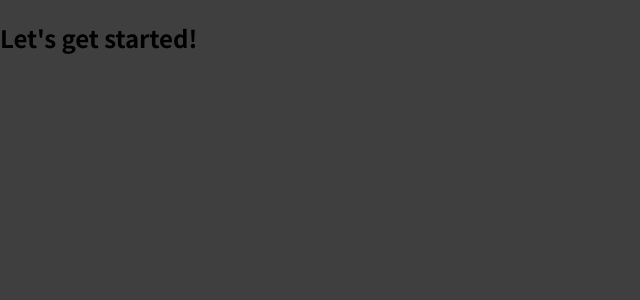
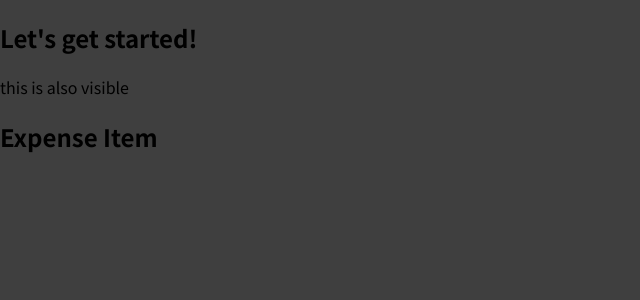
Before and after one commit to sameh-abdelhalem/react-journey, a JavaScript app: page / in a window 1280 px wide. Shown: the top 300 px of the page, without its empty margins (0-640 px from the left). Built offline with nearby package versions, Linux system fonts and the light colour scheme.

Commit message:
add first component ExpenseItem

```diff
--- a/src/App.js
+++ b/src/App.js
@@ -1,7 +1,10 @@
+import ExpenseItem from "./components/ExpenseItem";
 function App() {
   return (
     <div>
       <h2>Let's get started!</h2>
+      <p>this is also visible</p>
+      <ExpenseItem></ExpenseItem>
     </div>
   );
 }
--- /dev/null
+++ b/src/components/ExpenseItem.js
@@ -0,0 +1,5 @@
+function ExpenseItem() {
+  return <h2>Expense Item</h2>;
+}
+
+export default ExpenseItem;
```
Also changed, not shown: 1 other file (tests, documents, lock files or other folders).
